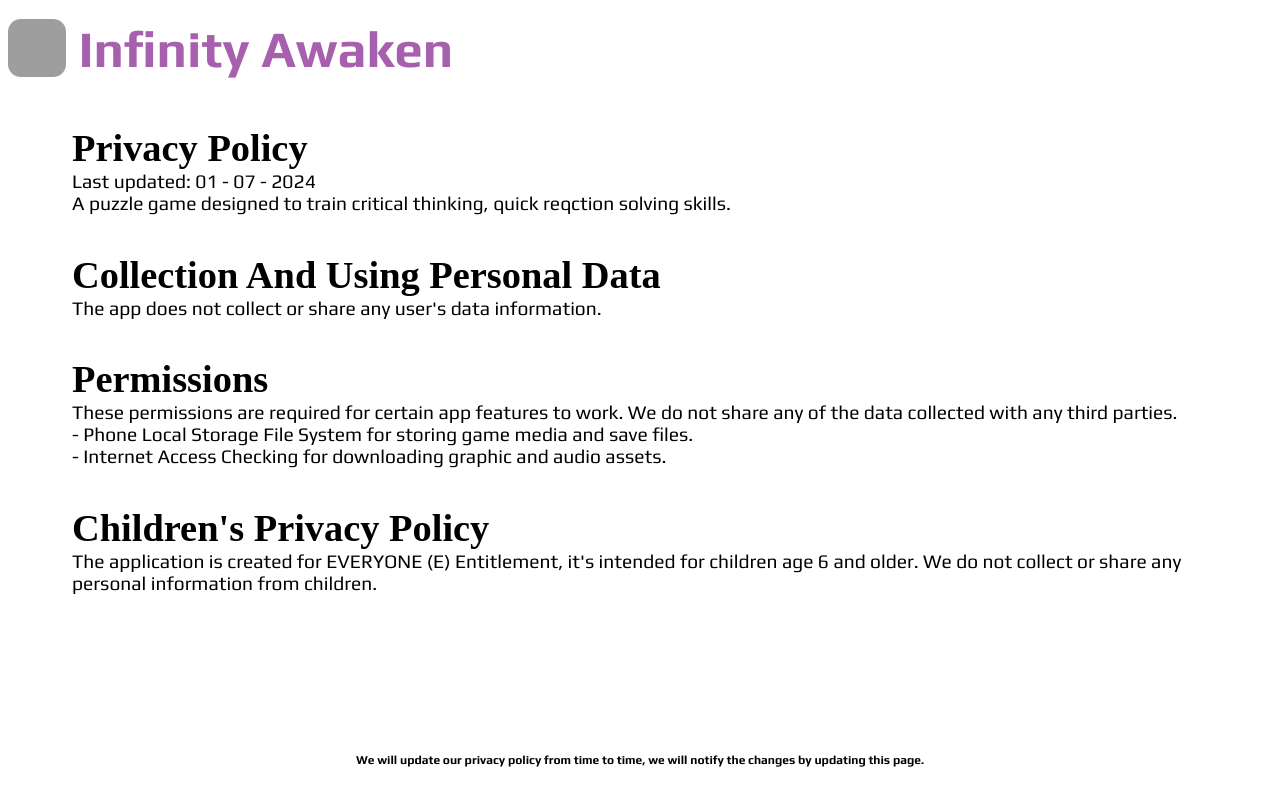
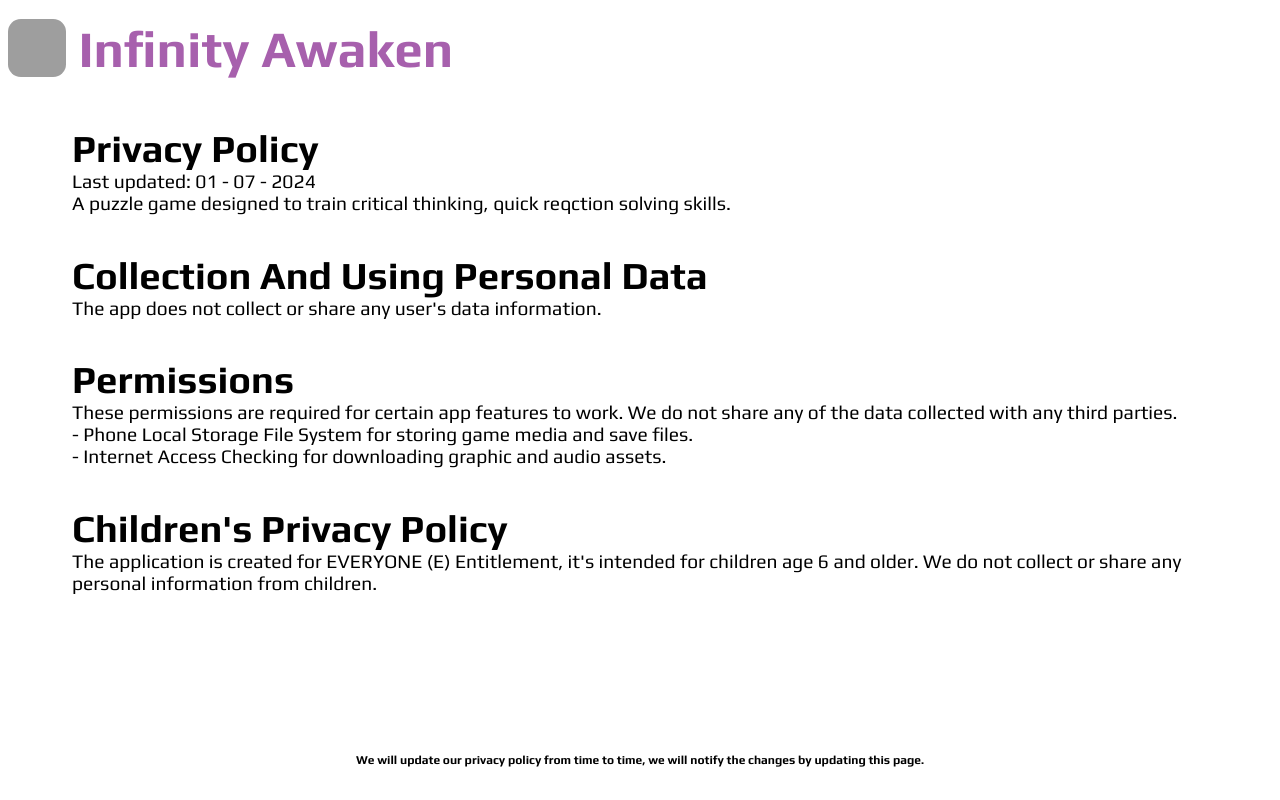
Before and after one commit to InfinityPropagation/InfinityPropagation, a plain HTML site: page InfinityAwakenPrivacyPolicy.html in a window 1280 px wide. Drawn offline with Linux system fonts and the light colour scheme; grey boxes are pictures that could not be loaded.

Commit message:
update to latest

```diff
--- a/styles/InfinityAwakenPrivacyPolicy.css
+++ b/styles/InfinityAwakenPrivacyPolicy.css
@@ -59,7 +59,7 @@ body {
     position: relative;
     width: 90%;
     height: auto;
-    font-family: 'Poppins Bold'; color: black; font-size: 3vw; font-weight: bold; text-align: left;
+    font-family: 'Play Bold'; color: black; font-size: 3vw; font-weight: bold; text-align: left;
 }
 
 .content .content-row-content {
```
